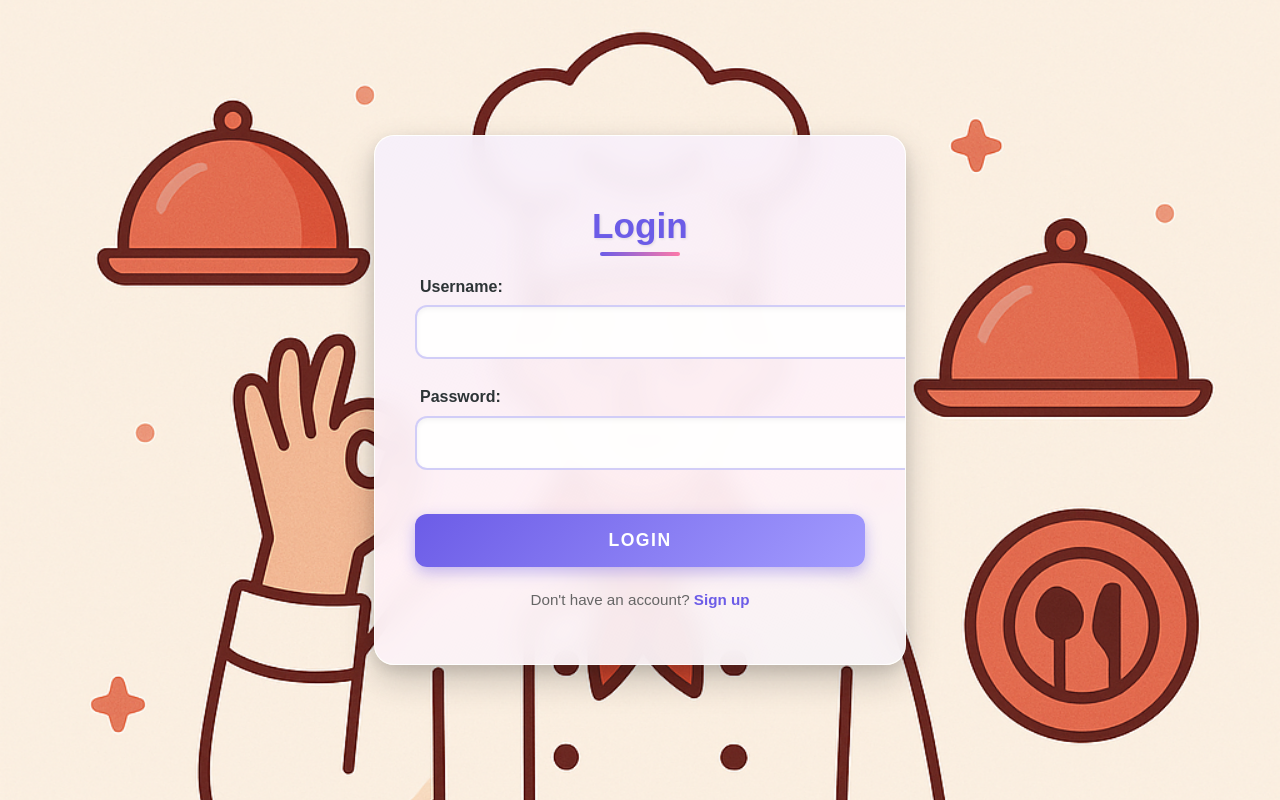
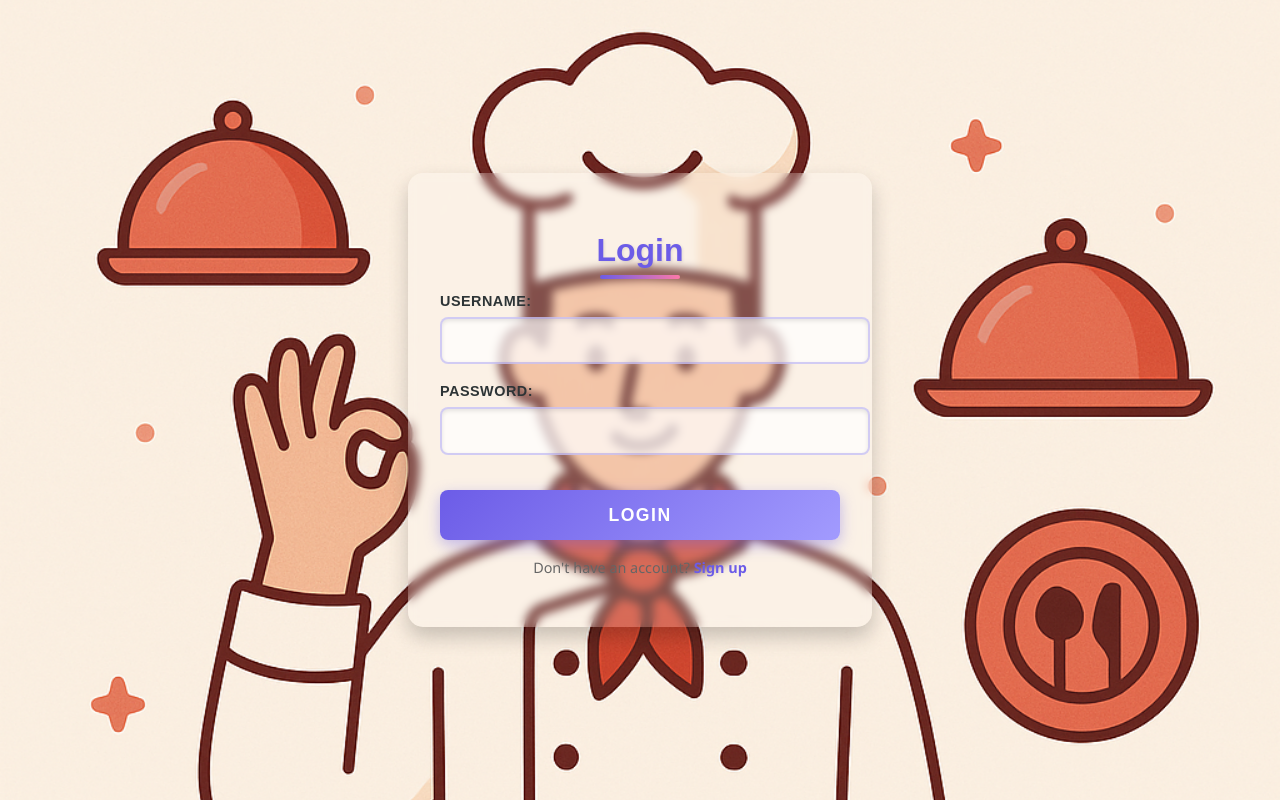
Before and after one commit to durjoy-10/Res_Man, a PHP site: page /login.html in a window 1280 px wide. Run offline with PHP 8.4, Linux system fonts and the light colour scheme.

```diff
--- a/about.html
+++ b/about.html
@@ -4,7 +4,7 @@
     <meta charset="UTF-8">
     <meta name="viewport" content="width=device-width, initial-scale=1.0">
     <title>About Us - Restaurant Management System</title>
-    <link rel="stylesheet" href="static/css/about.css">
+    <link rel="stylesheet" href="static/css/About.css">
 </head>
 <body>
     <header>
--- a/contact.html
+++ b/contact.html
@@ -4,7 +4,7 @@
     <meta charset="UTF-8">
     <meta name="viewport" content="width=device-width, initial-scale=1.0">
     <title>Contact Us - Restaurant Management System</title>
-    <link rel="stylesheet" href="static/css/contact.css">
+    <link rel="stylesheet" href="static/css/contacts.css">
 </head>
 <body>
     <header>
--- a/cooking_video.html
+++ b/cooking_video.html
@@ -4,7 +4,7 @@
     <meta charset="UTF-8">
     <meta name="viewport" content="width=device-width, initial-scale=1.0">
     <title>Food Gallery</title>
-    <link rel="stylesheet" href="static/css/cooking_video.css">
+    <link rel="stylesheet" href="static/css/Cooking_video.css">
 </head>
 <body>
     <header>
--- a/index.php
+++ b/index.php
@@ -5,7 +5,7 @@
     <meta charset="UTF-8">
     <meta name="viewport" content="width=device-width, initial-scale=1.0">
     <title>Restaurant Management System</title>
-    <link rel="stylesheet" href="static/css/styles.css">
+    <link rel="stylesheet" href="static/css/Styles.css">
 </head>
 <body>
     <header>
--- a/login.html
+++ b/login.html
@@ -4,7 +4,7 @@
     <meta charset="UTF-8">
     <meta name="viewport" content="width=device-width, initial-scale=1.0">
     <title>Login - Restaurant Management System</title>
-    <link rel="stylesheet" href="static/css/log_sign.css">
+    <link rel="stylesheet" href="static/css/login_signup.css">
 </head>
 <body>
     <div class="auth-container">
--- a/signup.html
+++ b/signup.html
@@ -4,7 +4,7 @@
     <meta charset="UTF-8">
     <meta name="viewport" content="width=device-width, initial-scale=1.0">
     <title>Sign Up - Restaurant Management System</title>
-    <link rel="stylesheet" href="static/css/log_sign.css">
+    <link rel="stylesheet" href="static/css/login_signup.css">
 </head>
 <body>
     <div class="auth-container">
--- a/static/css/log_sign.css
+++ /dev/null
@@ -1,317 +0,0 @@
-/* Auth Pages - Vibrant & Dynamic Styling */
-:root {
-    --primary: #6c5ce7;
-    --secondary: #a29bfe;
-    --accent: #fd79a8;
-    --text: #2d3436;
-    --light: #f5f6fa;
-    --success: #00b894;
-    --warning: #fdcb6e;
-    --error: #d63031;
-}
-
-body {
-    font-family: 'Poppins', sans-serif;
-    background: url('../images/bg_res.png') no-repeat center center fixed;
-    background-size: cover;
-    margin: 0;
-    padding: 0;
-    display: flex;
-    justify-content: center;
-    align-items: center;
-    min-height: 100vh;
-    color: var(--text);
-}
-
-  @keyframes gradientBG {
-      0% { background-position: 0% 50%; }
-      50% { background-position: 100% 50%; }
-      100% { background-position: 0% 50%; }
-  }
-
-  .auth-container {
-      background: rgba(255, 255, 255, 0.95);
-      padding: 2.5rem;
-      border-radius: 20px;
-      box-shadow: 0 15px 35px rgba(0, 0, 0, 0.2),
-                  0 5px 15px rgba(0, 0, 0, 0.1);
-      width: 100%;
-      max-width: 450px;
-      transition: all 0.5s cubic-bezier(0.175, 0.885, 0.32, 1.275);
-      border: 1px solid rgba(255, 255, 255, 0.5);
-      backdrop-filter: blur(12px);
-      position: relative;
-      overflow: hidden;
-  }
-
-  .auth-container::before {
-      content: "";
-      position: absolute;
-      top: -50%;
-      left: -50%;
-      width: 200%;
-      height: 200%;
-      background: linear-gradient(
-          to bottom right,
-          rgba(108, 92, 231, 0.1),
-          rgba(253, 121, 168, 0.1),
-          rgba(0, 184, 148, 0.1)
-      );
-      transform: rotate(30deg);
-      z-index: -1;
-      animation: shine 8s infinite linear;
-  }
-
-  @keyframes shine {
-      0% { transform: rotate(30deg) translate(-10%, -10%); }
-      100% { transform: rotate(30deg) translate(10%, 10%); }
-  }
-
-  .auth-container:hover {
-      transform: translateY(-5px) scale(1.01);
-      box-shadow: 0 25px 50px rgba(0, 0, 0, 0.3);
-  }
-
-  h2 {
-      color: var(--primary);
-      text-align: center;
-      margin-bottom: 2rem;
-      font-size: 2.2rem;
-      font-weight: 800;
-      position: relative;
-      font-family: 'Montserrat', sans-serif;
-      text-shadow: 1px 1px 3px rgba(0, 0, 0, 0.1);
-  }
-
-  h2::after {
-      content: "";
-      position: absolute;
-      bottom: -10px;
-      left: 50%;
-      transform: translateX(-50%);
-      width: 80px;
-      height: 4px;
-      background: linear-gradient(90deg, var(--primary), var(--accent));
-      border-radius: 2px;
-      animation: lineGrow 0.8s ease-out;
-  }
-
-  @keyframes lineGrow {
-      0% { width: 0; opacity: 0; }
-      100% { width: 80px; opacity: 1; }
-  }
-
-  .form-group {
-      margin-bottom: 1.8rem;
-      position: relative;
-      transition: all 0.3s ease;
-  }
-
-  .form-group:hover {
-      transform: translateX(5px);
-  }
-
-  label {
-      display: block;
-      margin-bottom: 0.6rem;
-      font-weight: 600;
-      color: var(--text);
-      transition: all 0.3s ease;
-      padding-left: 5px;
-  }
-
-  input {
-      width: 100%;
-      padding: 1rem 1rem 1rem 3rem;
-      border: 2px solid rgba(108, 92, 231, 0.3);
-      border-radius: 12px;
-      font-size: 1rem;
-      transition: all 0.4s cubic-bezier(0.68, -0.55, 0.265, 1.55);
-      background-color: rgba(255, 255, 255, 0.9);
-      box-shadow: inset 0 2px 5px rgba(0, 0, 0, 0.05);
-      position: relative;
-  }
-
-  input:focus {
-      outline: none;
-      border-color: var(--accent);
-      box-shadow: 0 0 0 3px rgba(253, 121, 168, 0.3),
-                  inset 0 2px 5px rgba(0, 0, 0, 0.1);
-      background-color: white;
-      transform: scale(1.02);
-  }
-
-  input::placeholder {
-      color: #aaa;
-      font-style: italic;
-  }
-
-  .form-group::before {
-      font-family: 'Font Awesome 5 Free';
-      font-weight: 900;
-      position: absolute;
-      left: 1rem;
-      top: 2.7rem;
-      color: var(--primary);
-      z-index: 2;
-  }
-
-  .email-field::before { content: "\f0e0"; }
-  .password-field::before { content: "\f023"; }
-  .username-field::before { content: "\f007"; }
-
-  button {
-      width: 100%;
-      padding: 1rem;
-      background: linear-gradient(135deg, var(--primary), var(--secondary));
-      color: white;
-      border: none;
-      border-radius: 12px;
-      font-size: 1.1rem;
-      font-weight: 700;
-      cursor: pointer;
-      transition: all 0.4s cubic-bezier(0.68, -0.55, 0.265, 1.55);
-      text-transform: uppercase;
-      letter-spacing: 1.5px;
-      margin-top: 1rem;
-      box-shadow: 0 5px 15px rgba(108, 92, 231, 0.4);
-      position: relative;
-      overflow: hidden;
-  }
-
-  button::before {
-      content: "";
-      position: absolute;
-      top: 0;
-      left: -100%;
-      width: 100%;
-      height: 100%;
-      background: linear-gradient(90deg, transparent, rgba(255, 255, 255, 0.2), transparent);
-      transition: 0.5s;
-  }
-
-  button:hover {
-      background: linear-gradient(135deg, var(--secondary), var(--primary));
-      transform: translateY(-3px) scale(1.02);
-      box-shadow: 0 8px 25px rgba(108, 92, 231, 0.6);
-      letter-spacing: 2px;
-  }
-
-  button:hover::before {
-      left: 100%;
-  }
-
-  button:active {
-      transform: translateY(1px);
-  }
-
-  p.auth-links {
-      text-align: center;
-      margin-top: 1.5rem;
-      color: #666;
-      font-size: 0.95rem;
-  }
-
-  a {
-      color: var(--primary);
-      text-decoration: none;
-      font-weight: 600;
-      transition: all 0.3s ease;
-      position: relative;
-      display: inline-block;
-  }
-
-  a:hover {
-      color: var(--accent);
-      transform: translateY(-2px);
-  }
-
-  a::after {
-      content: "";
-      position: absolute;
-      bottom: -2px;
-      left: 0;
-      width: 0;
-      height: 2px;
-      background: linear-gradient(90deg, var(--primary), var(--accent));
-      transition: width 0.3s ease;
-  }
-
-  a:hover::after {
-      width: 100%;
-  }
-
-  /* Animated Checkbox for Remember Me */
-  .remember-me {
-      display: flex;
-      align-items: center;
-      margin: 1rem 0;
-  }
-
-  .remember-me input {
-      width: auto;
-      margin-right: 10px;
-      -webkit-appearance: none;
-      -moz-appearance: none;
-      appearance: none;
-      width: 20px;
-      height: 20px;
-      border: 2px solid var(--primary);
-      border-radius: 5px;
-      outline: none;
-      cursor: pointer;
-      position: relative;
-      padding: 0;
-  }
-
-  .remember-me input:checked {
-      background-color: var(--primary);
-  }
-
-  .remember-me input:checked::after {
-      content: "\f00c";
-      font-family: 'Font Awesome 5 Free';
-      font-weight: 900;
-      position: absolute;
-      color: white;
-      font-size: 12px;
-      top: 50%;
-      left: 50%;
-      transform: translate(-50%, -50%);
-  }
-
-  /* Floating Particles Background */
-  .particle {
-      position: absolute;
-      border-radius: 50%;
-      background: rgba(255, 255, 255, 0.5);
-      animation: floatParticle linear infinite;
-      z-index: -1;
-  }
-
-  @keyframes floatParticle {
-      0% { transform: translateY(0) rotate(0deg); opacity: 1; }
-      100% { transform: translateY(-100vh) rotate(360deg); opacity: 0; }
-  }
-
-  /* Responsive Design */
-  @media (max-width: 576px) {
-      .auth-container {
-          padding: 2rem 1.5rem;
-          margin: 1rem;
-          border-radius: 15px;
-      }
-
-      h2 {
-          font-size: 1.8rem;
-      }
-
-      input, button {
-          padding: 0.9rem 0.9rem 0.9rem 2.5rem;
-      }
-
-      .form-group::before {
-          left: 0.8rem;
-          top: 2.5rem;
-      }
-  }
--- /dev/null
+++ b/static/css/login_signup.css
@@ -0,0 +1,218 @@
+/* Auth Pages - Adjustable & Dynamic Styling */
+:root {
+    --primary: #6c5ce7;
+    --secondary: #a29bfe;
+    --accent: #fd79a8;
+    --text: #2d3436; /* Default text color */
+    --text-light: #ffffff; /* For darker backgrounds */
+    --text-muted: #666; /* For secondary text like links */
+    --light: #f5f6fa;
+    --success: #00b894;
+    --warning: #fdcb6e;
+    --error: #d63031;
+    --form-bg: rgba(255, 255, 255, 0.2); /* Adjustable form background */
+    --input-bg: rgba(255, 255, 255, 0.7); /* Adjustable input background */
+}
+
+
+body {
+    font-family: 'Poppins', sans-serif;
+    background: url('../images/bg_res.png') no-repeat center center fixed;
+    background-size: cover;
+    margin: 0;
+    padding: 0;
+    display: flex;
+    justify-content: center;
+    align-items: center;
+    min-height: 100vh;
+    color: var(--text);
+}
+
+.auth-container {
+    background: var(--form-bg);
+    padding: 2rem;
+    border-radius: 15px;
+    box-shadow: 0 10px 20px rgba(0, 0, 0, 0.2);
+    width: 100%;
+    max-width: 400px;
+    transition: all 0.5s cubic-bezier(0.175, 0.885, 0.32, 1.275);
+    position: relative;
+    overflow: hidden;
+    text-align: center;
+    backdrop-filter: blur(5px);
+}
+
+h2 {
+    color: var(--primary);
+    text-align: center;
+    margin-bottom: 1.5rem;
+    font-size: 2rem;
+    font-weight: 700;
+    position: relative;
+    font-family: 'Montserrat', sans-serif;
+    text-shadow: 1px 1px 3px rgba(0, 0, 0, 0.1);
+}
+
+h2::after {
+    content: "";
+    position: absolute;
+    bottom: -10px;
+    left: 50%;
+    transform: translateX(-50%);
+    width: 80px;
+    height: 4px;
+    background: linear-gradient(90deg, var(--primary), var(--accent));
+    border-radius: 2px;
+    animation: lineGrow 0.8s ease-out;
+}
+
+@keyframes lineGrow {
+    0% { width: 0; opacity: 0; }
+    100% { width: 80px; opacity: 1; }
+}
+
+p {
+    font-size: 1rem;
+    font-weight: 500;
+    color: var(--text-muted);
+    line-height: 1.6;
+    margin-top: 1rem;
+    margin-bottom: 1rem;
+    text-align: center;
+    font-family: 'Segoe UI', Tahoma, Geneva, Verdana, sans-serif;
+}
+
+.form-group {
+    margin-bottom: 1.2rem;
+    transition: all 0.3s ease;
+    transform: translateX(0);
+}
+
+.form-group:hover {
+    transform: translateX(5px);
+}
+
+.form-group label {
+    color: var(--text);
+    display: block;
+    margin-bottom: 0.5rem;
+    font-weight: 600;
+    font-size: 0.9rem;
+    text-transform: uppercase;
+    letter-spacing: 0.5px;
+    transition: color 0.3s ease;
+}
+
+.form-group:hover label {
+    color: var(--primary);
+}
+
+label {
+    display: block;
+    margin-bottom: 0.5rem;
+    font-weight: 600;
+    color: var(--text);
+    transition: all 0.3s ease;
+    text-align: left;
+}
+
+input {
+    width: 100%;
+    padding: 0.8rem;
+    border: 2px solid rgba(108, 92, 231, 0.3);
+    border-radius: 8px;
+    font-size: 1rem;
+    background-color: var(--input-bg);
+    box-shadow: inset 0 2px 4px rgba(0, 0, 0, 0.1);
+    transition: all 0.4s cubic-bezier(0.68, -0.55, 0.265, 1.55);
+}
+
+input:focus {
+    outline: none;
+    border-color: var(--accent);
+    box-shadow: 0 0 5px rgba(253, 121, 168, 0.3);
+    background-color: white;
+    transform: scale(1.02);
+}
+
+input::placeholder {
+    color: #aaa;
+    font-style: italic;
+}
+
+button {
+    width: 100%;
+    padding: 0.9rem;
+    background: linear-gradient(135deg, var(--primary), var(--secondary));
+    color: var(--text-light);
+    border: none;
+    border-radius: 8px;
+    font-size: 1.1rem;
+    font-weight: 700;
+    cursor: pointer;
+    transition: all 0.4s cubic-bezier(0.68, -0.55, 0.265, 1.55);
+    text-transform: uppercase;
+    letter-spacing: 1.5px;
+    margin-top: 1rem;
+    box-shadow: 0 5px 15px rgba(108, 92, 231, 0.4);
+}
+
+button:hover {
+    background: linear-gradient(135deg, var(--secondary), var(--primary));
+    transform: translateY(-3px) scale(1.02);
+    box-shadow: 0 8px 25px rgba(108, 92, 231, 0.6);
+}
+
+button:active {
+    transform: translateY(1px);
+}
+
+p.auth-links {
+    text-align: center;
+    margin-top: 1rem;
+    color: var(--text-muted);
+    font-size: 0.9rem;
+}
+
+a {
+    color: var(--primary);
+    text-decoration: none;
+    font-weight: 600;
+    transition: all 0.3s ease;
+}
+
+a:hover {
+    color: var(--accent);
+}
+
+/* Responsive Design */
+@media (max-width: 576px) {
+    .auth-container {
+        padding: 1.5rem;
+        margin: 1rem;
+        border-radius: 10px;
+    }
+
+    h2 {
+        font-size: 1.5rem;
+    }
+
+    input, button {
+        padding: 0.7rem;
+    }
+}
+
+/* Adjustments for dark backgrounds */
+body.dark-bg {
+    color: var(--text-light);
+}
+
+body.dark-bg .form-group label,
+body.dark-bg p,
+body.dark-bg p.auth-links {
+    color: var(--text-light);
+}
+
+body.dark-bg input {
+    background-color: rgba(255, 255, 255, 0.9);
+}
```
Also changed, not shown: static/css/About.css (renamed from static/css/about.css, +30 -0 lines), static/css/Cooking_video.css (renamed from static/css/cooking_video.css, +28 -0 lines), static/css/Styles.css (renamed from static/css/styles.css, +88 -1 lines), static/css/contacts.css (renamed from static/css/contact.css).
